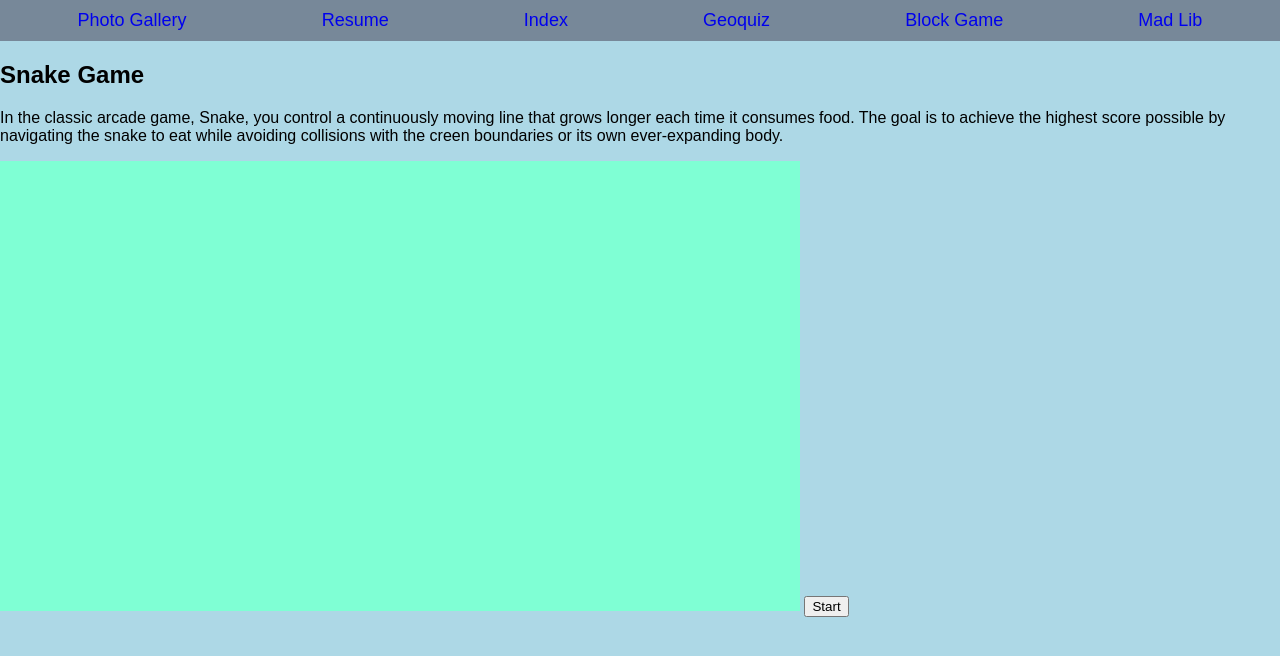
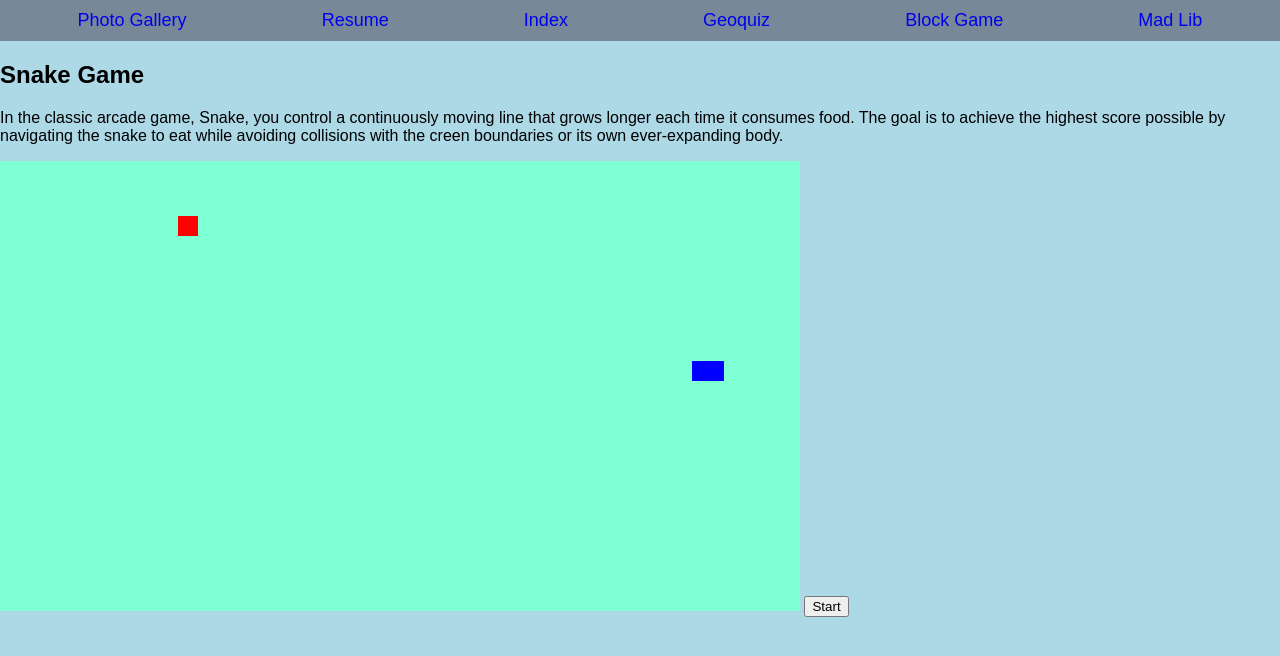
Before and after one commit to HR-Palmer/HR-Palmer.github.io, a plain HTML site: page snake.html in a window 1280 px wide. Both pictures are taken after a click on the button "Start". Drawn offline with Linux system fonts and the light colour scheme.

Commit message:
finished snake

```diff
--- a/snake.html
+++ b/snake.html
@@ -26,7 +26,7 @@
         <script>
             // ===== GLOBALS =====
             let canvas, ctx;
-            let head;
+            let head, snake, apple;
 
             // ===== CLASS =====
             class Head {
@@ -69,12 +69,12 @@
                     );
                 }
 
-                isColliding(bX, bY, bSize) {
+                isColliding(obj) {
                     return (
-                        this.x < bX + bSize &&
-                        this.x + this.size > bX &&
-                        this.y < bY + bSize &&
-                        this.y + this.size > bY
+                        this.x < obj.x + obj.size &&
+                        this.x + this.size > obj.x &&
+                        this.y < obj.y + obj.size &&
+                        this.y + this.size > obj.y
                     );
                 }
             }
@@ -99,11 +99,16 @@
             }
 
             class Apple {
-                constructor(x,y) {
+                constructor(x, y) {
                     this.x = x;
                     this.y = y;
                     this.size = 20;
                     this.color = "red";
+                }
+
+                respawn() {
+                    this.x=Math.floor(Math.random() * 651);
+                    this.y=Math.floor(Math.random() * 401);
                 }
 
                 draw(ctx) {
@@ -123,7 +128,8 @@
                 // cancelAnimationFrame(test);
 
                 head = new Head(200, 200);
-                let snake = [head];
+                snake = [head];
+                apple = new Apple(600, 200);
 
                 document.addEventListener("keydown", handleKeys);
 
@@ -134,7 +140,7 @@
             function gameLoop() {
                 update();
                 draw();
-                test = requestAnimationFrame(gameLoop);
+                requestAnimationFrame(gameLoop);
             }
 
             function update() {
@@ -142,13 +148,29 @@
                 for (let i=snake.length-1; i>0; i-=1) {
                     snake[i].move(snake[i-1]);
                 }
-
+                if (head.isColliding(apple)) {
+                    apple.respawn();
+                    snake.push(new Segment(snake[snake.length-1].x, snake[snake.length-1].y));
+                    snake.push(new Segment(snake[snake.length-1].x, snake[snake.length-1].y));
+                    snake.push(new Segment(snake[snake.length-1].x, snake[snake.length-1].y));
+                    snake.push(new Segment(snake[snake.length-1].x, snake[snake.length-1].y));
+                }
+                for (let i = 10;i<snake.length; i+=1) {
+                    if (head.isColliding(snake[i])) {
+                        snake=[];
+                        head.color = "aquamarine";
+                    }
+                }
             }
 
             // ===== DRAW =====
             function draw() {
                 ctx.clearRect(0, 0, canvas.width, canvas.height);
                 head.draw(ctx);
+                apple.draw(ctx);
+                for (let i = 1;i<snake.length; i+=1) {
+                    snake[i].draw(ctx);
+                }
             }
 
             // ===== CONTROLS =====
```
